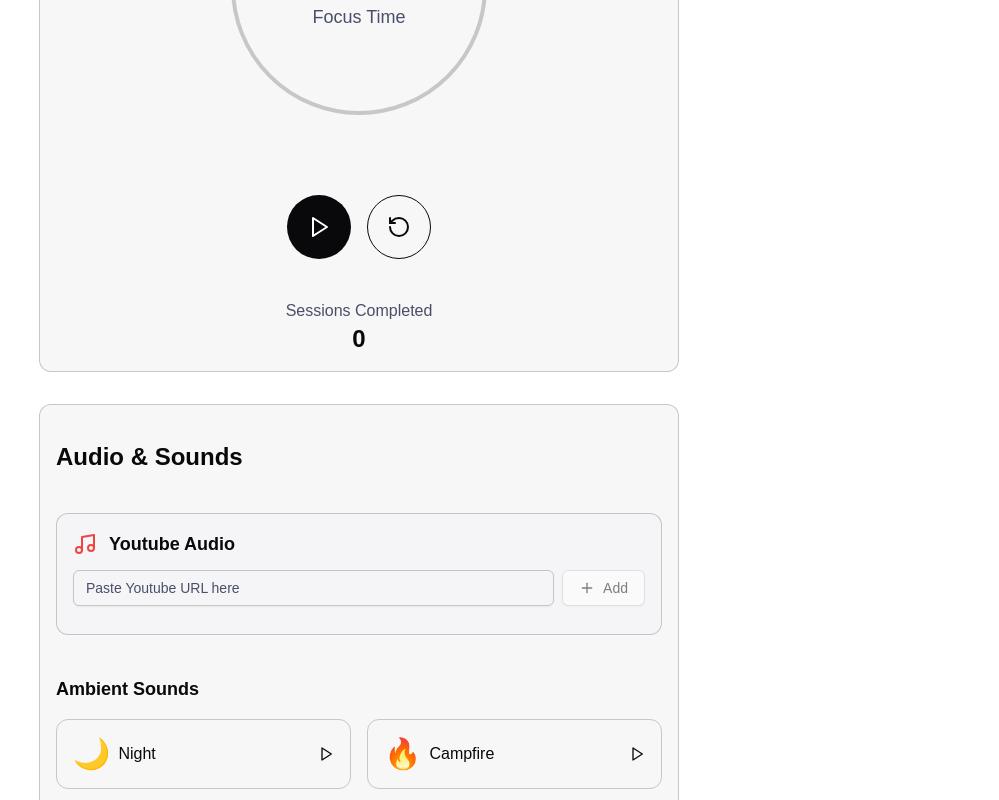
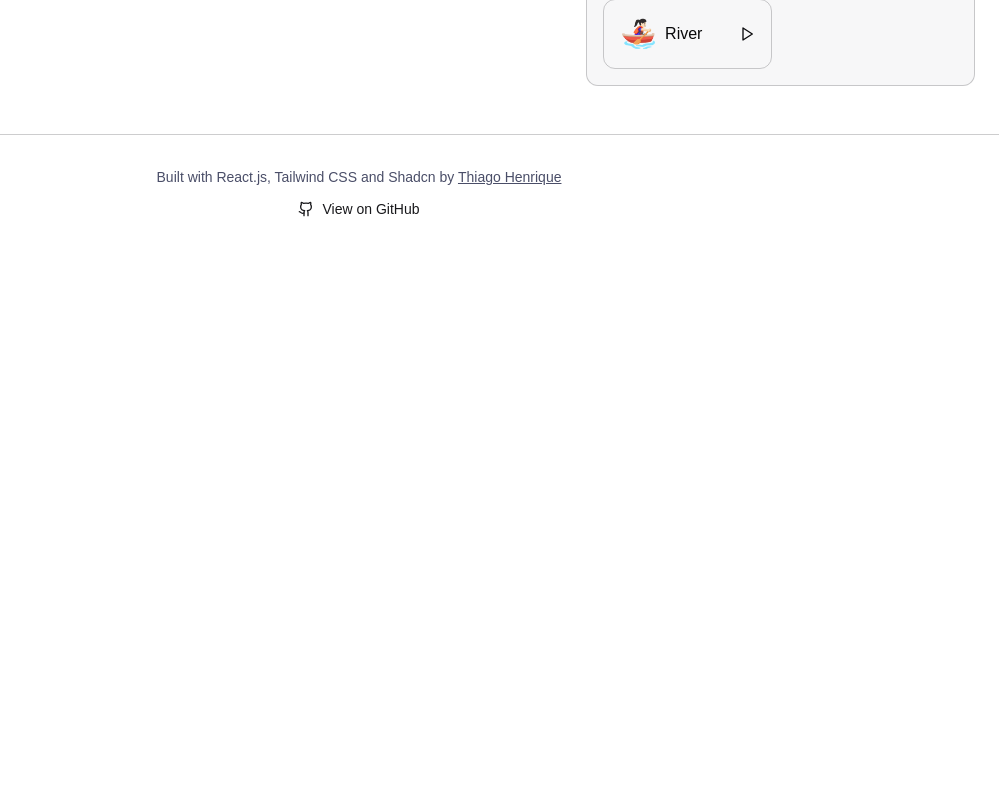
Before and after one commit to ythiago03/timerify, a Next.js app: page / in a window 1280 px wide. Shown: the part 800-1600 px from the top of the page, without its empty margins (281-1280 px from the left). After the commit the page ends 1048 px from the top, so only its background shows below. Built offline with nearby package versions, Linux system fonts and the light colour scheme.

Commit message:
:hammer: refactor(page.tsx): improve responsivity

```diff
--- a/src/app/page.tsx
+++ b/src/app/page.tsx
@@ -27,13 +27,13 @@ export default function Home() {
 					<BackgroundWrapper>
 						<Header />
 
-						<main className="w-full md:w-1/2  2xl:w-11/12 mx-auto grid grid-cols-1 2xl:grid-cols-3 gap-8 px-6 md:px-0 2xl:px-20">
+						<main className="w-full md:w-1/2  xl:w-full 2xl:w-11/12 mx-auto grid grid-cols-1 xl:grid-cols-3 gap-8 px-6 md:px-0 lg:px-2 xl:px-6 2xl:px-14">
 							<Tasks />
 							<Timer />
 							<AudioControl />
 						</main>
 
-						<footer className="mt-12 mb-6 pt-8 border-t border-foreground/20">
+						<footer className="mt-12 mb-6 pt-8 px-4 border-t border-foreground/20">
 							<div className="mx-auto max-w-7xl text-center">
 								<p className="text-sm text-muted-foreground mb-3">
 									Built with React.js, Tailwind CSS and Shadcn by{" "}
```
